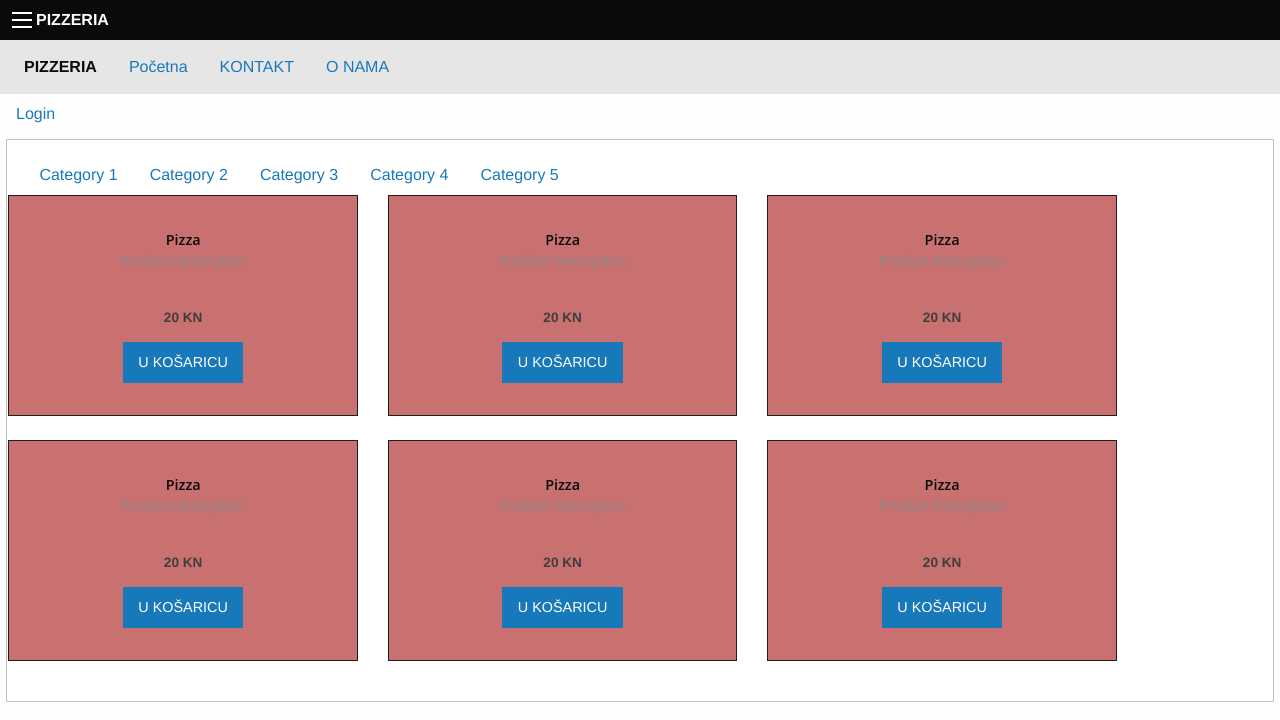
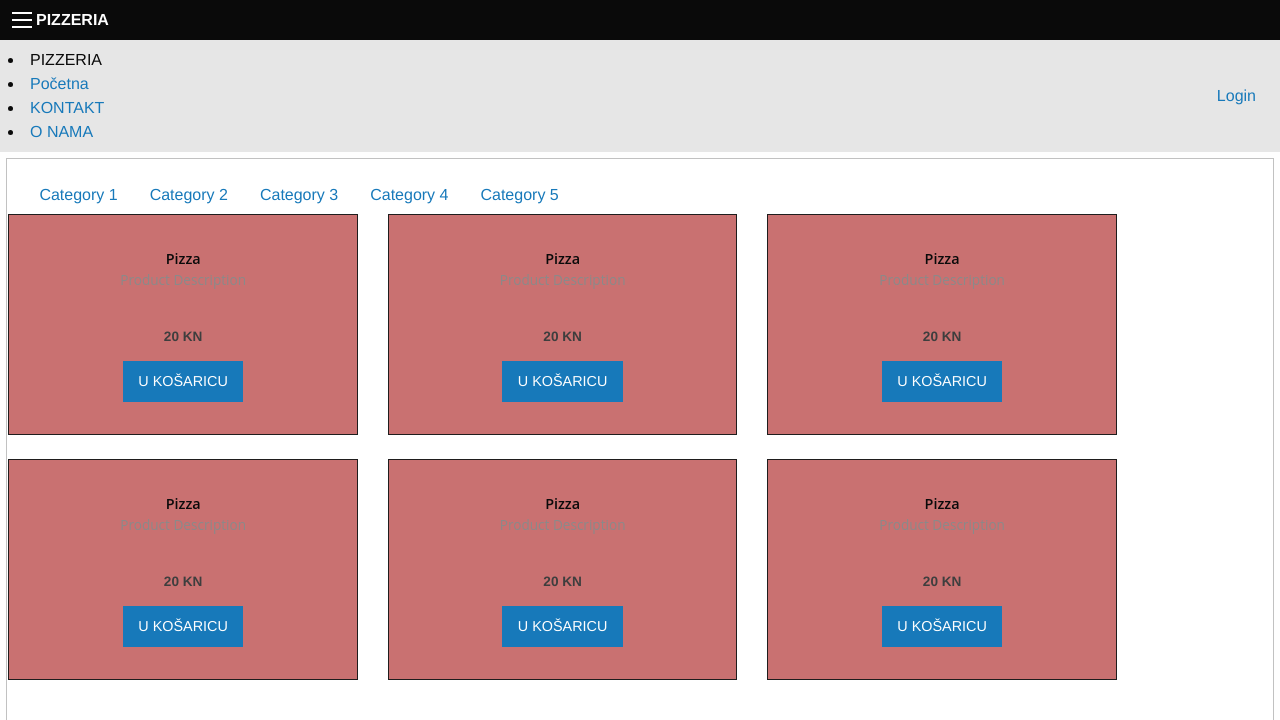
Before and after one commit to marija-mikic/ZAVRSNI-RAD, a PHP site: page / in a window 1280 px wide. Shown: the top 720 px of the page. Run offline with PHP 8.4, Linux system fonts and the light colour scheme; some libraries are stand-ins or nearby versions.

Commit message:
uređenje izbornika

```diff
--- a/app/view/predlosci/izbornik.phtml
+++ b/app/view/predlosci/izbornik.phtml
@@ -3,20 +3,19 @@
   <div class="title-bar-title"><?=App::config('naslovApp')?></div>
 </div>
 
+
 <div class="top-bar" id="example-menu">
   <div class="top-bar-left">
-    <ul class="dropdown menu" data-dropdown-menu>
+
       <li class="menu-text"><?=App::config('naslovApp')?></li>
       <li><a href="<?=App::config('url')?>">Početna</a></li>
       <li class="has-submenu">
         <a href="<?=App::config('url')?>">KONTAKT</a>
         </li>
+      <li><a href="<?=App::config('url')?>">O NAMA</a></li>
+      </div>
 
-      <li><a href="<?=App::config('url')?>">O NAMA</a></li>
-    </ul>
-  </div>
-
-  <?php if(App::autoriziran()):?>
+      <?php if(App::autoriziran()):?>
         <li><a href="#">UNOS</a>
           <ul class="submenu menu vertical" data-submenu>
             <li><a href="<?=App::config('url')?>jela/index">JELA</a></li>
@@ -26,8 +25,7 @@
         </li>
       <?php endif;?>
     </ul>
-  </div>
-  <div class="top-bar-right">
+    <div class="top-bar-right">
     <ul class="menu">
       <li>
         <?php if(App::autoriziran()):?>
@@ -37,5 +35,6 @@
         <?php endif;?>
       </li>
     </ul>
+
   </div>
 </div>
```
